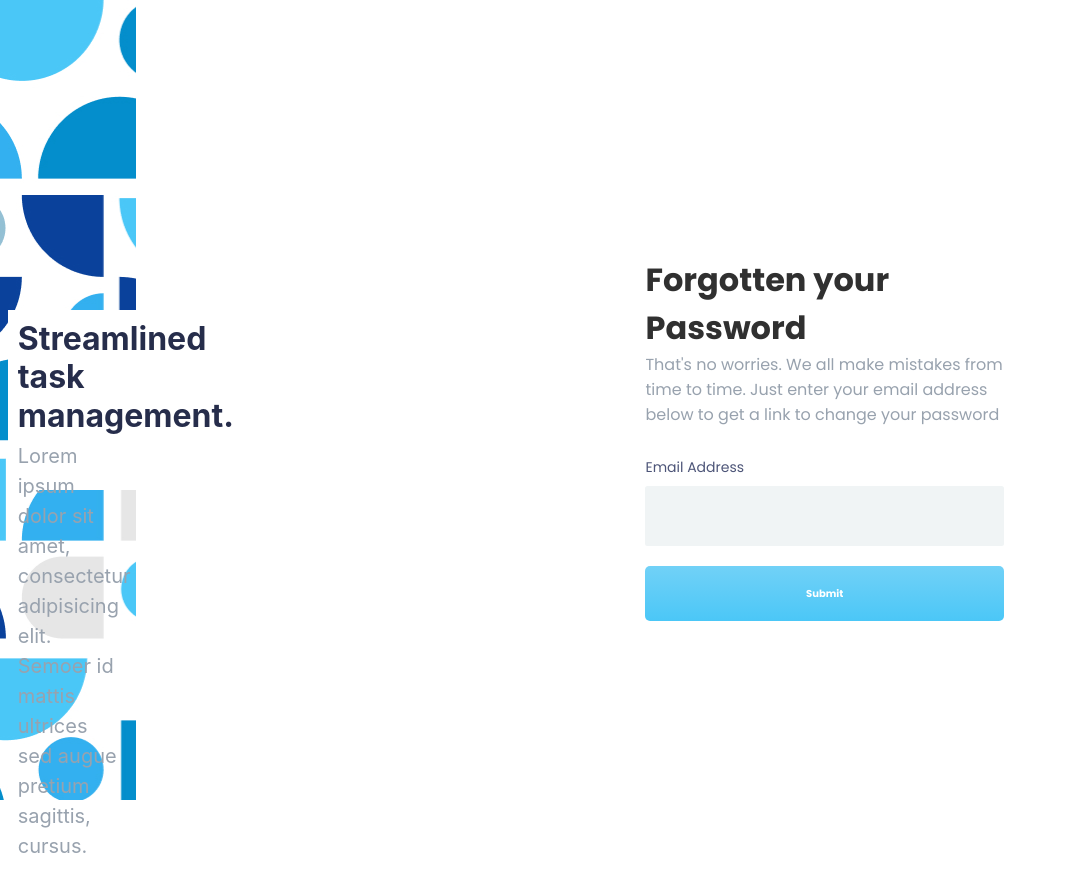
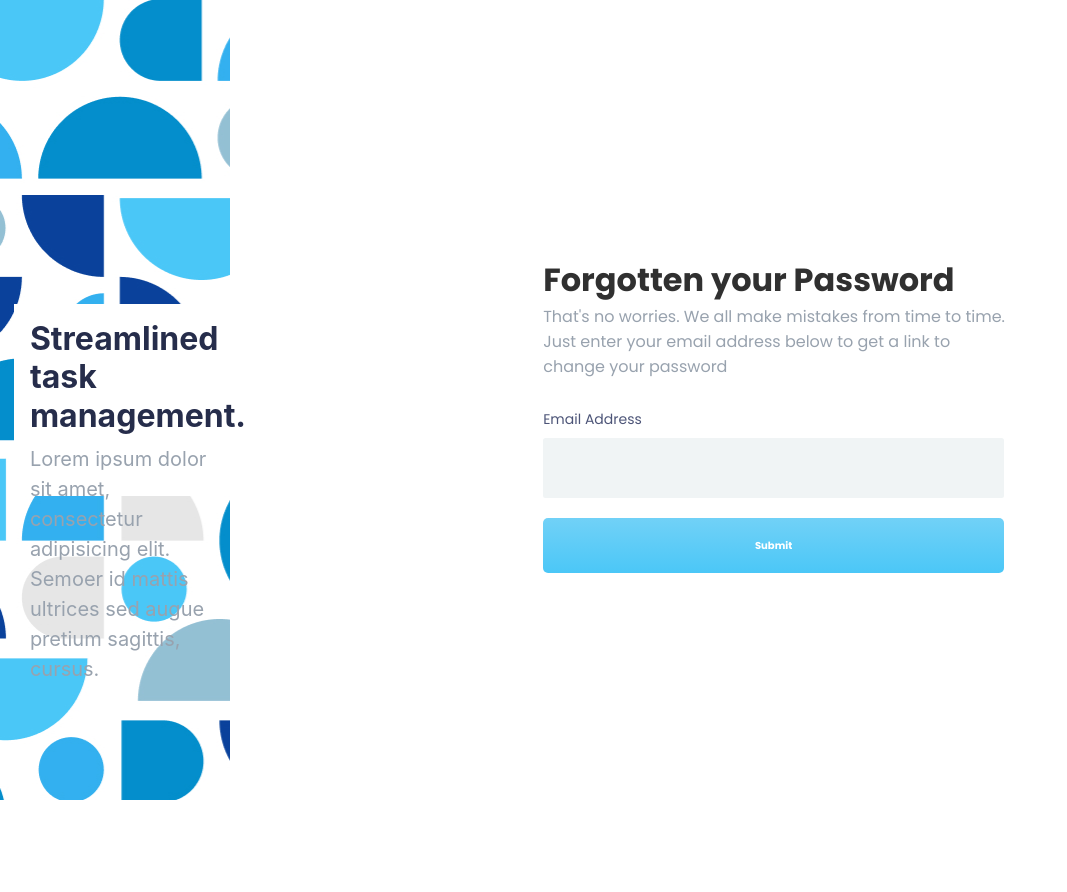
Before and after one commit to nology-tech/march-unityhr, a React (Create React App) app: page / in a window 1280 px wide. Shown: the top 892 px of the page, without its empty margins (0-1067 px from the left). After the commit the page ends 849 px from the top, so only its background shows below. Built offline with nearby package versions, Linux system fonts and the light colour scheme.

Commit message:
commented app.js

```diff
--- a/src/Components/AuthenticationLeft/AuthenticationLeft.scss
+++ b/src/Components/AuthenticationLeft/AuthenticationLeft.scss
@@ -6,7 +6,7 @@
 }
 
 .login-page-left-side {
-  width: 35%;
+  width: 80%;
   height: 100vh;
   background-color: $color-white;
   background-image: url("../../assets/images/login-page-shapes.jpg");
--- a/src/Components/ForgotPassword/ForgotPassword.scss
+++ b/src/Components/ForgotPassword/ForgotPassword.scss
@@ -2,11 +2,11 @@
 
 .forgotten-password {
   display: flex;
-  justify-content: space-between;
+  justify-content: space-around;
 
-  // .authentication-left-Side {
-  //   width: 60%;
-  // }
+  .authentication-left-Side {
+     width: 50%;
+  }
 
   .forgotten-password-form {
     display: flex;
```
Also changed, not shown: 1 other file (tests, documents, lock files or other folders).
